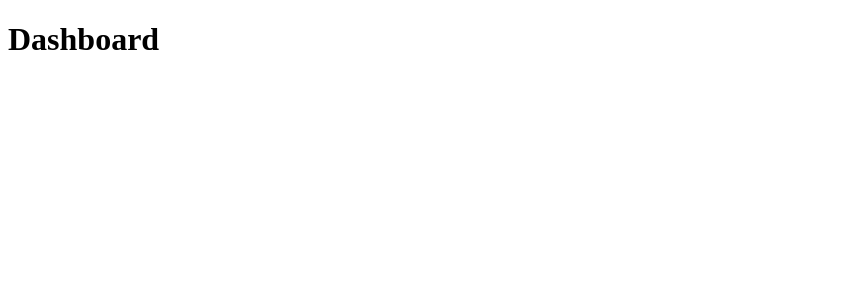
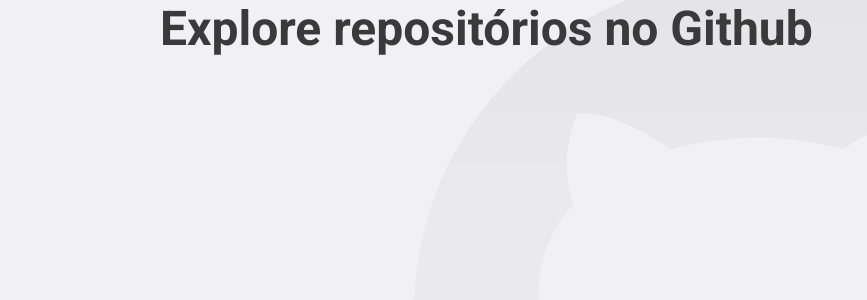
Before and after one commit to vitor-nobre/GithubExplorer, a React (Create React App) app: page / in a window 1280 px wide. Shown: the top 300 px of the page, without its empty margins (0-867 px from the left). Built offline with nearby package versions, Linux system fonts and the light colour scheme.

Commit message:
Adcionando Styled Components

```diff
--- a/package.json
+++ b/package.json
@@ -14,6 +14,7 @@
         "react-dom": "^17.0.2",
         "react-router-dom": "^5.2.0",
         "react-scripts": "4.0.3",
+        "styled-components": "^5.3.0",
         "typescript": "^4.1.2",
         "web-vitals": "^1.0.1"
     },
@@ -37,6 +38,7 @@
     },
     "devDependencies": {
         "@types/react-router-dom": "^5.1.7",
+        "@types/styled-components": "^5.1.9",
         "@typescript-eslint/eslint-plugin": "^4.25.0",
         "@typescript-eslint/parser": "^4.25.0",
         "eslint": "^7.27.0",
--- a/public/index.html
+++ b/public/index.html
@@ -7,6 +7,8 @@
     <meta name="theme-color" content="#3a3a3a" />
 
     <title>Github Explorer</title>
+    <link rel="preconnect" href="https://fonts.gstatic.com">
+    <link href="https://fonts.googleapis.com/css2?family=Roboto:wght@400;700&display=swap" rel="stylesheet">
 </head>
 
 <body>
--- a/src/App.tsx
+++ b/src/App.tsx
@@ -2,12 +2,16 @@
 
 import { BrowserRouter } from 'react-router-dom';
 
+import GlobalStyle from './styles/global';
 import Routes from './routes';
 
 const App: React.FC = () => (
-  <BrowserRouter>
-    <Routes />
-  </BrowserRouter>
+  <>
+    <BrowserRouter>
+      <Routes />
+    </BrowserRouter>
+    <GlobalStyle />
+  </>
 );
 
 export default App;
--- a/src/pages/Dashboard/index.tsx
+++ b/src/pages/Dashboard/index.tsx
@@ -1,5 +1,9 @@
 import React from 'react';
 
-const Dashboard: React.FC = () => <h1>Dashboard</h1>;
+import { Title } from './styles';
+
+const Dashboard: React.FC = () => {
+  return <Title>Explore repositórios no Github</Title>;
+};
 
 export default Dashboard;
--- /dev/null
+++ b/src/pages/Dashboard/styles.ts
@@ -0,0 +1,6 @@
+import styled from 'styled-components';
+
+export const Title = styled.h1`
+  font-size: 48px;
+  color: #3a3a3a;
+`;
--- /dev/null
+++ b/src/styles/global.ts
@@ -0,0 +1,30 @@
+import { createGlobalStyle } from 'styled-components';
+
+import githubBackground from '../assets/github-background.svg';
+
+export default createGlobalStyle`
+  *{
+    margin: 0px;
+    padding: 0px;
+    outline: 0px;
+    box-sizing: border-box;
+  }
+  body {
+    background: #f0f0f5 url(${githubBackground}) no-repeat 70% top;
+    -webkit-font-smoothing: antialiased;
+  }
+
+  body, input, button {
+    font: 16px Roboto, sans-serif;
+  }
+
+  #root {
+    max-width: 960px;
+    margin: 0 auto;
+    padding: 40,20;
+  }
+
+  button {
+    cursor: pointer;
+  }
+`;
```
Also changed, not shown: .eslintrc.json, src/assets/github-background.svg (added), 1 other file (tests, documents, lock files or other folders).
